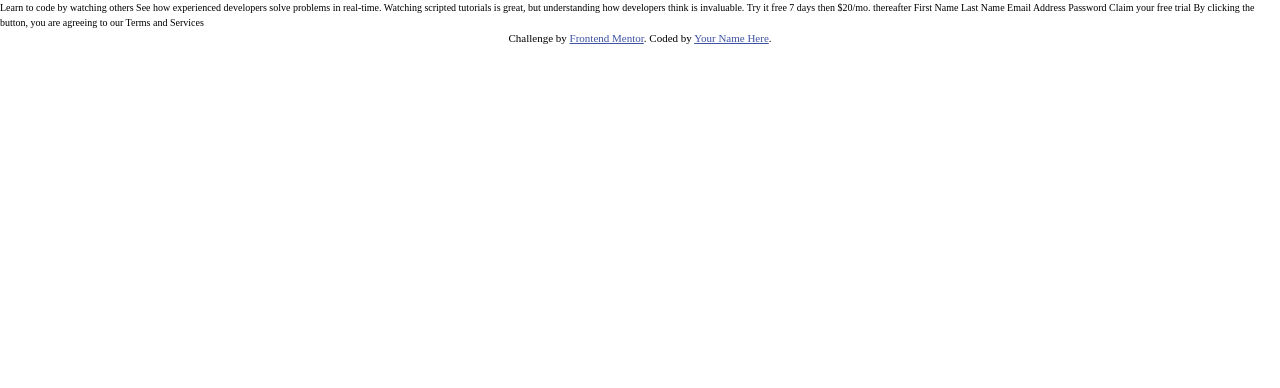
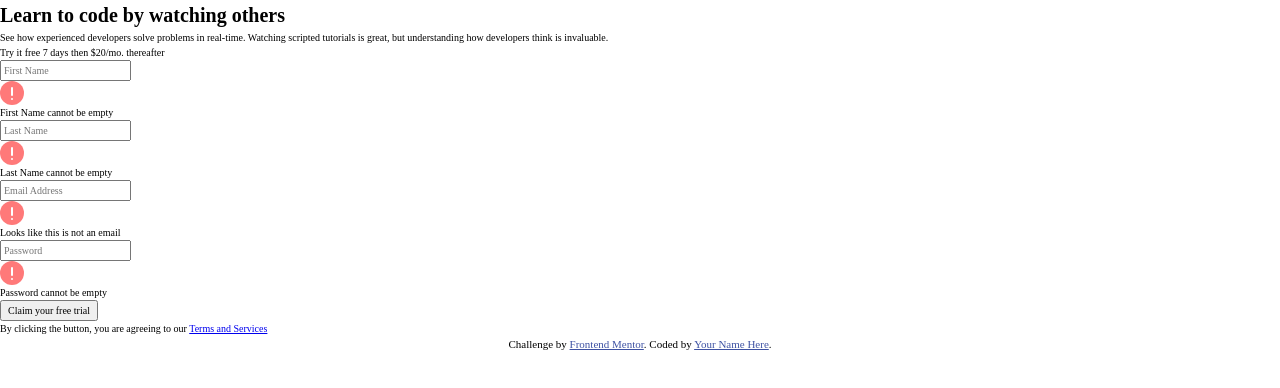
Before and after one commit to Kaji1127/Signup-Form, a website: page index.html in a window 1280 px wide. Drawn offline with nearby package versions, Linux system fonts and the light colour scheme; files that its build step writes are made by us from their sources.

Commit message:
edited html

```diff
--- a/index.html
+++ b/index.html
@@ -6,6 +6,14 @@
 		<!-- displays site properly based on user's device -->
 
 		<link rel="icon" type="image/png" sizes="32x32" href="./images/favicon-32x32.png" />
+
+		<!--================ Google Font ================-->
+		<link rel="preconnect" href="https://fonts.googleapis.com" />
+		<link rel="preconnect" href="https://fonts.gstatic.com" crossorigin />
+		<link
+			href="https://fonts.googleapis.com/css2?family=Poppins:wght@400;500;600;700&display=swap"
+			rel="stylesheet"
+		/>
 
 		<title>Frontend Mentor | Intro component with sign up form</title>
 
@@ -24,10 +32,58 @@
 		</style>
 	</head>
 	<body>
-		Learn to code by watching others See how experienced developers solve problems in real-time.
-		Watching scripted tutorials is great, but understanding how developers think is invaluable.
-		Try it free 7 days then $20/mo. thereafter First Name Last Name Email Address Password Claim
-		your free trial By clicking the button, you are agreeing to our Terms and Services
+		<main>
+			<div class="wrapper">
+				<div class="text">
+					<h1 class="heading-primary">
+						<span>Learn to code by</span>
+						<span>watching others</span>
+					</h1>
+					<p class="description">
+						See how experienced developers solve problems in real-time. Watching
+						scripted tutorials is great, but understanding how developers think is
+						invaluable.
+					</p>
+				</div>
+				<div class="container">
+					<div class="trial">
+						<p class="trial__text">Try it free 7 days then $20/mo. thereafter</p>
+
+						<form class="form">
+							<div class="form__content">
+								<input type="text" placeholder="First Name" />
+								<img src="./images/icon-error.svg" alt="error" />
+								<p class="validate">First Name cannot be empty</p>
+							</div>
+
+							<div class="form__content">
+								<input type="text" placeholder="Last Name" />
+								<img src="./images/icon-error.svg" alt="error" />
+								<p class="validate">Last Name cannot be empty</p>
+							</div>
+
+							<div class="form__content">
+								<input type="email" placeholder="Email Address" />
+								<img src="./images/icon-error.svg" alt="error" />
+								<p class="validate">Looks like this is not an email</p>
+							</div>
+
+							<div class="form__content">
+								<input type="password" placeholder="Password" />
+								<img src="./images/icon-error.svg" alt="error" />
+								<p class="validate">Password cannot be empty</p>
+							</div>
+
+							<button class="submit">Claim your free trial</button>
+							<p class="disclaime">
+								By clicking the button, you are agreeing to our
+								<a href="#" class="disclaime__link">Terms and Services</a>
+							</p>
+						</form>
+					</div>
+				</div>
+			</div>
+		</main>
 
 		<footer>
 			<p class="attribution">
```
